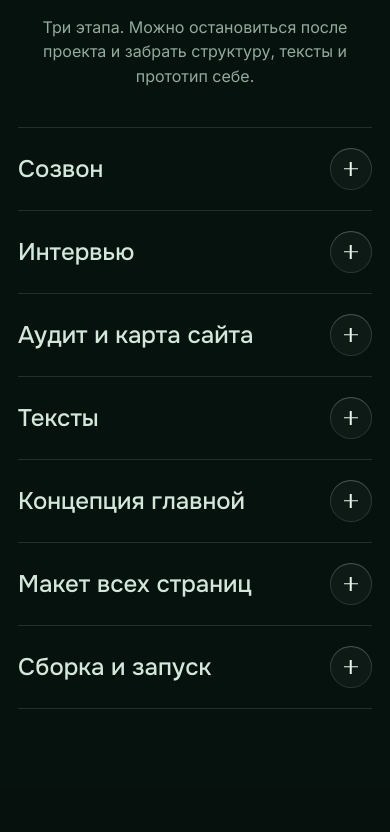
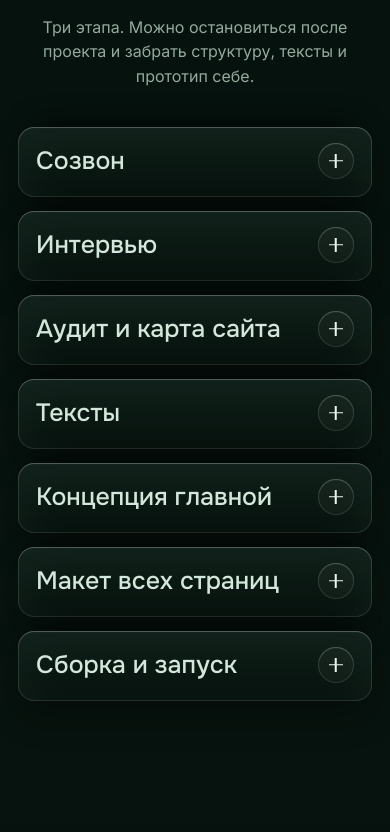
Before and after one commit to zheksai11-glitch/predlozhenie, a plain HTML site: page index.html in a window 390 px wide. Shown: the part 4512-5344 px from the top of the page. Drawn offline with Linux system fonts and the light colour scheme.

Commit message:
как это устроено: на мобильном шаги накатываются друг на друга при скролле (sticky-стопка)

```diff
--- a/index.html
+++ b/index.html
@@ -551,6 +551,25 @@
     .feat:nth-child(5){top:132px}
     .feat:nth-child(6){top:146px}
     .feat:last-child{margin-bottom:0}
+
+    /* process: карточки шагов накатываются друг на друга при скролле */
+    .process-grid{display:block;padding-bottom:10vh}
+    .pcard{position:sticky;top:72px;z-index:1;
+      margin-bottom:14px;padding:12px 18px 14px;border:0;border-radius:var(--r);
+      background:linear-gradient(180deg,var(--canvas-3),var(--canvas-2));
+      box-shadow:inset 0 0 0 1px var(--line),var(--elev),0 -18px 30px -20px rgba(0,0,0,.95)}
+    .pcard:nth-child(1){z-index:1}
+    .pcard:nth-child(2){top:118px;z-index:2}
+    .pcard:nth-child(3){top:164px;z-index:3}
+    .pcard:nth-child(4){top:210px;z-index:4}
+    .pcard:nth-child(5){top:256px;z-index:5}
+    .pcard:nth-child(6){top:256px;z-index:6}
+    .pcard:nth-child(7){top:256px;z-index:7;margin-bottom:0}
+    .pcard:first-of-type{border-top:0}
+    .pcard-trigger{padding:4px 0;touch-action:manipulation;-webkit-tap-highlight-color:transparent}
+    .pcard-trigger:active{transform:scale(.985)}
+    .pcard-title{font-size:clamp(22px,6.4vw,30px)}
+    .pcard .plus{width:36px;height:36px}
     .works-grid{grid-template-columns:1fr}
     .why-grid{grid-template-columns:1fr}
     .contact-side{grid-template-columns:1fr}
@@ -564,6 +583,7 @@
   }
   @media (max-width:720px) and (prefers-reduced-motion:reduce){
     .feat{position:static}
+    .pcard{position:static}
   }
   @media (max-width:420px){
     .btn{width:100%}
```
